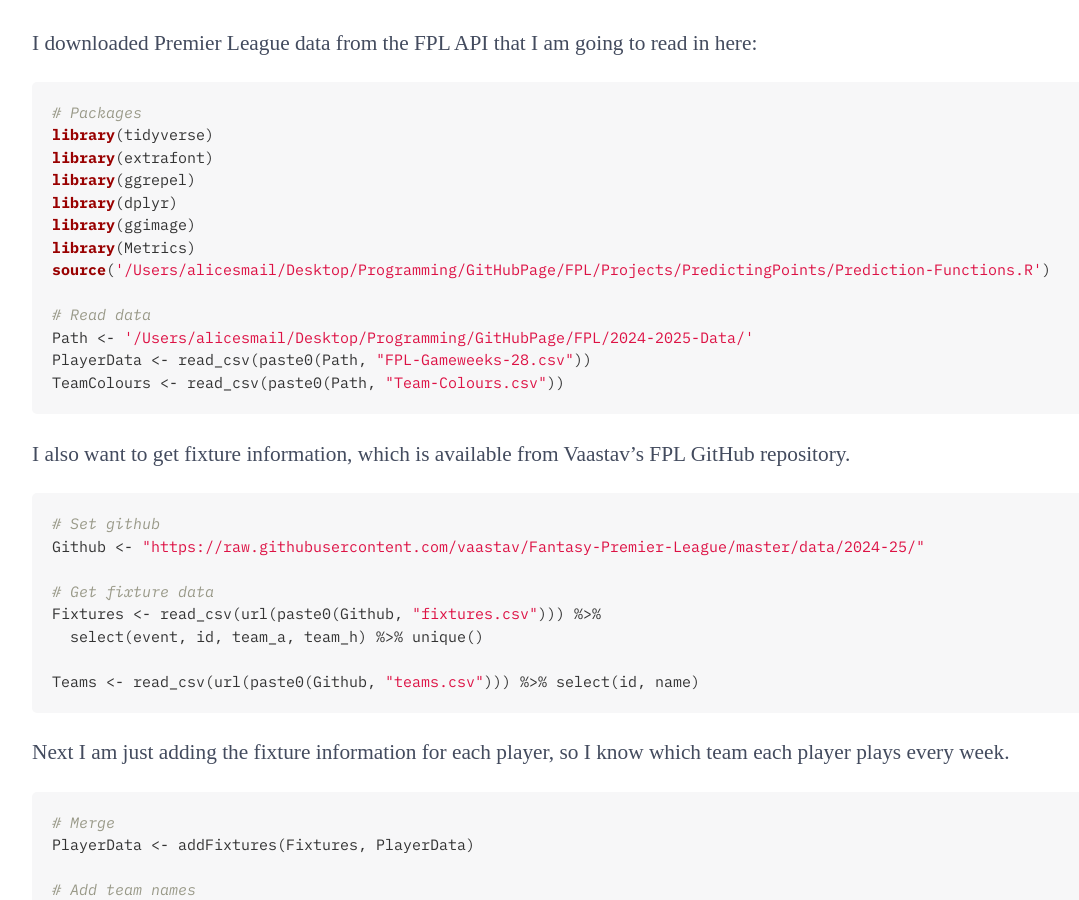
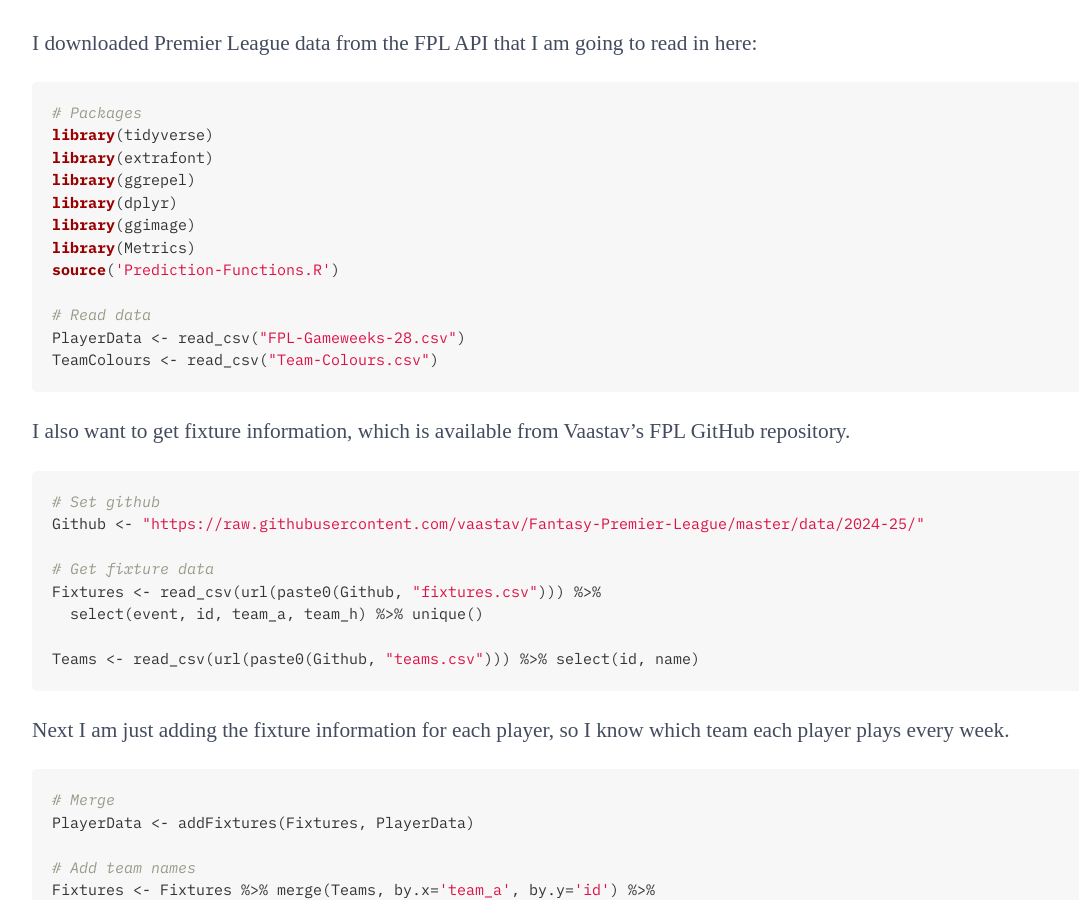
Before and after one commit to alicesmail12/alicesmail12.github.io, a Jekyll site: the page Blog/NewManager/NewManager.html, which Jekyll copies as it is, in a window 1280 px wide and 900 px high, scrolled down 309 px. Shown: the whole window, without its empty margins (8-1087 px from the left). Built offline with Jekyll 4.4.1, drawn with Linux system fonts in a browser that asks for light colours; some web fonts are replaced.

Commit message:
Update NewManager.html

```diff
--- a/Blog/NewManager/NewManager.html
+++ b/Blog/NewManager/NewManager.html
@@ -454,12 +454,11 @@ library(ggrepel)
 library(dplyr)
 library(ggimage)
 library(Metrics)
-source(&#39;/Users/alicesmail/Desktop/Programming/GitHubPage/FPL/Projects/PredictingPoints/Prediction-Functions.R&#39;)
+source(&#39;Prediction-Functions.R&#39;)
 
 # Read data
-Path &lt;- &#39;/Users/alicesmail/Desktop/Programming/GitHubPage/FPL/2024-2025-Data/&#39;
-PlayerData &lt;- read_csv(paste0(Path, &quot;FPL-Gameweeks-28.csv&quot;))
-TeamColours &lt;- read_csv(paste0(Path, &quot;Team-Colours.csv&quot;))</code></pre>
+PlayerData &lt;- read_csv(&quot;FPL-Gameweeks-28.csv&quot;)
+TeamColours &lt;- read_csv(&quot;Team-Colours.csv&quot;)</code></pre>
 <p>I also want to get fixture information, which is available from
 Vaastav’s FPL GitHub repository.</p>
 <pre class="r"><code># Set github
```
